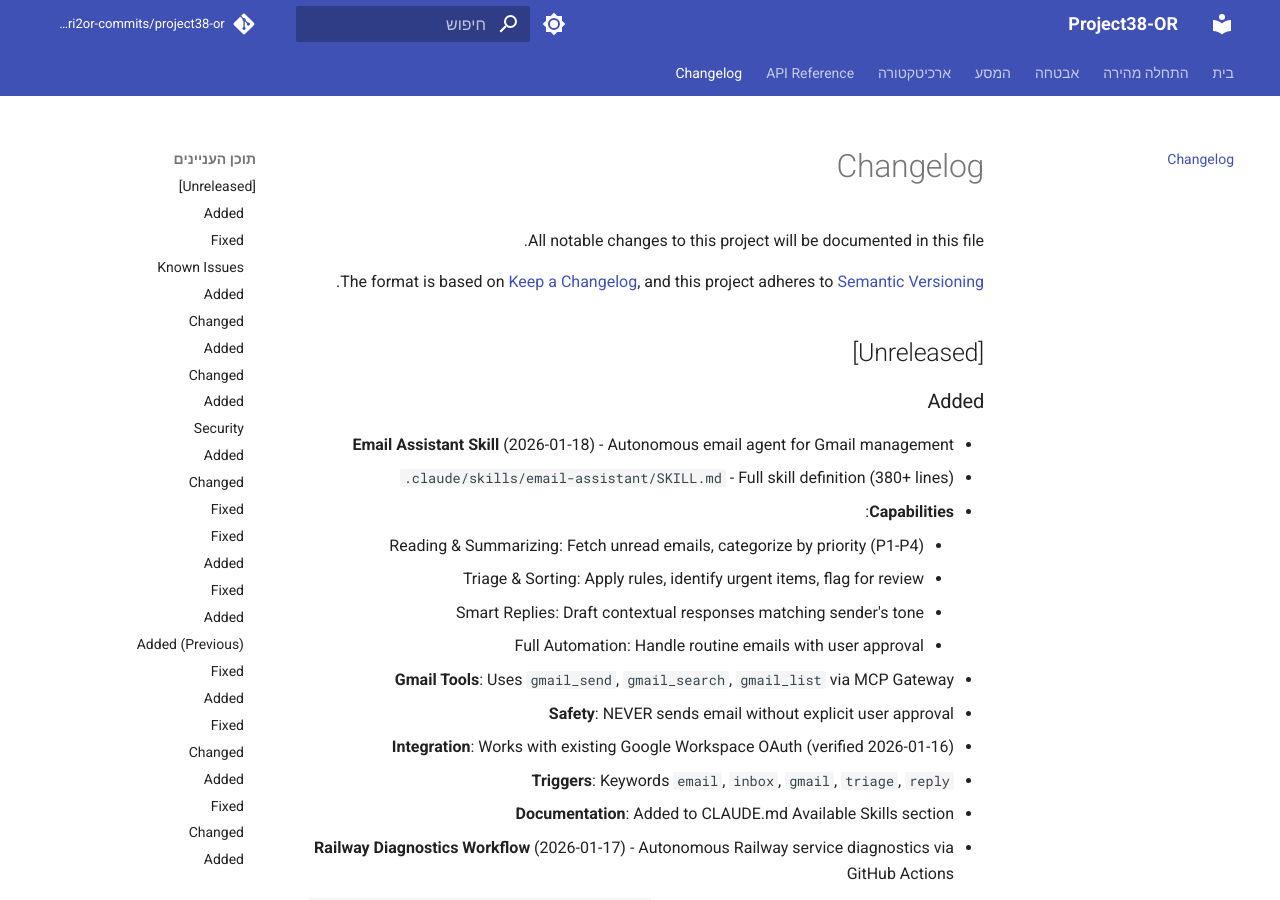
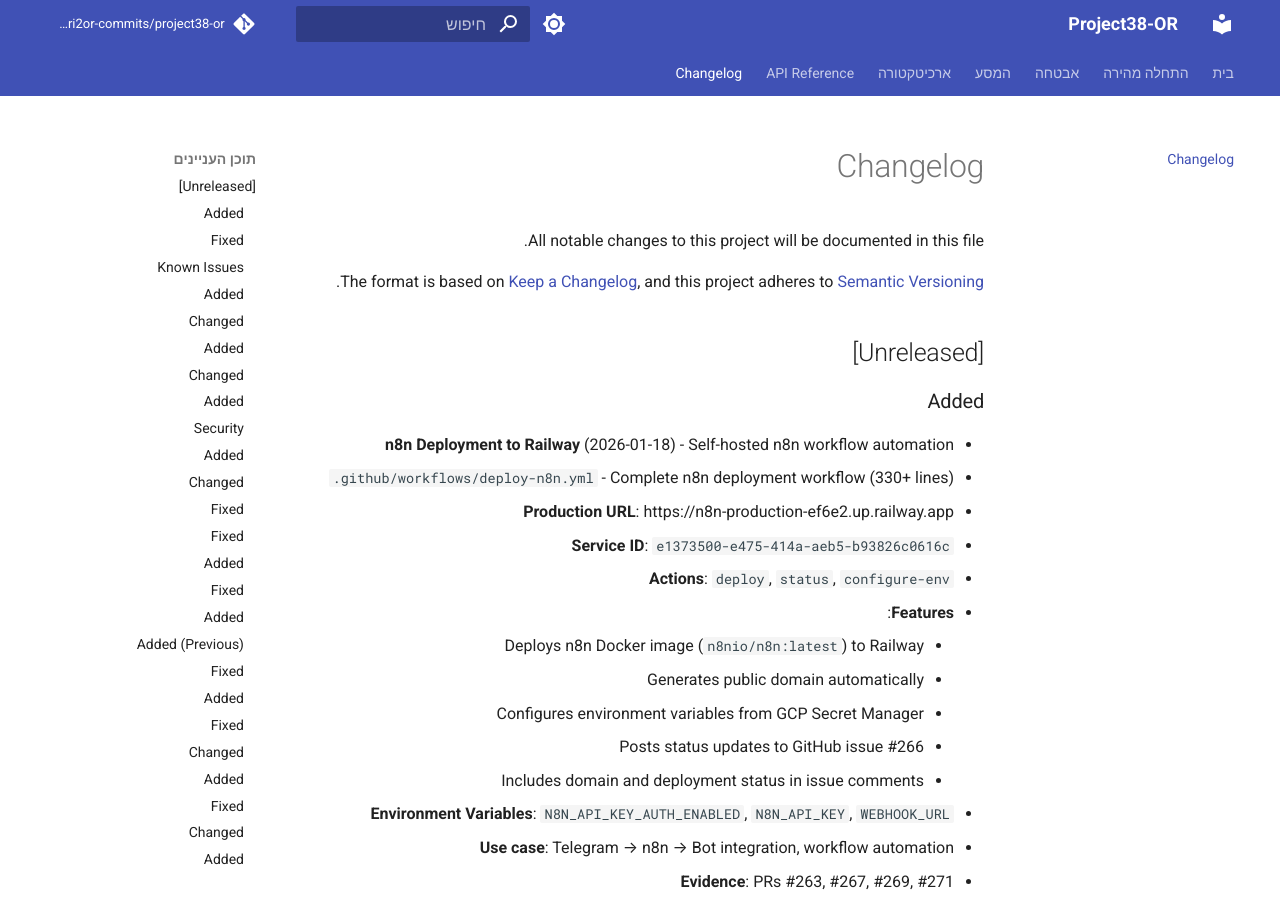
Before and after one commit to edri2or-commits/project38-or, an MkDocs documentation site: the page built from docs/changelog.md, in a window 1280 px wide and 900 px high. Built offline with MkDocs 1.6.1 and Material for MkDocs 9.7.7, drawn with Linux system fonts in a browser that asks for light colours; comment, search, counter and statistics services are not loaded.

Commit message:
docs: Add n8n deployment to Railway in changelog (#272)
* fix(n8n): Improve domain discovery in deploy workflow

- Add step ID to Generate Public Domain step
- Check for existing domain before creating new one (idempotent)
- Include domain from both status and deploy steps in issue comment

* docs: Add n8n deployment to Railway in changelog

---------

Co-authored-by: Claude <noreply@anthropic.com>

```diff
--- a/docs/changelog.md
+++ b/docs/changelog.md
@@ -8,6 +8,20 @@ and this project adheres to [Semantic Versioning](https://semver.org/spec/v2.0.0
 ## [Unreleased]
 
 ### Added
+- **n8n Deployment to Railway** (2026-01-18) - Self-hosted n8n workflow automation
+  - `.github/workflows/deploy-n8n.yml` - Complete n8n deployment workflow (330+ lines)
+  - **Production URL**: https://n8n-production-ef6e2.up.railway.app
+  - **Service ID**: `e1373500-e475-414a-aeb5-b93826c0616c`
+  - **Actions**: `deploy`, `status`, `configure-env`
+  - **Features**:
+    - Deploys n8n Docker image (`n8nio/n8n:latest`) to Railway
+    - Generates public domain automatically
+    - Configures environment variables from GCP Secret Manager
+    - Posts status updates to GitHub issue #266
+    - Includes domain and deployment status in issue comments
+  - **Environment Variables**: `N8N_API_KEY_AUTH_ENABLED`, `N8N_API_KEY`, `WEBHOOK_URL`
+  - **Use case**: Telegram → n8n → Bot integration, workflow automation
+  - **Evidence**: PRs #263, #267, #269, #271
 - **Email Assistant Skill** (2026-01-18) - Autonomous email agent for Gmail management
   - `.claude/skills/email-assistant/SKILL.md` - Full skill definition (380+ lines)
   - **Capabilities**:
```
